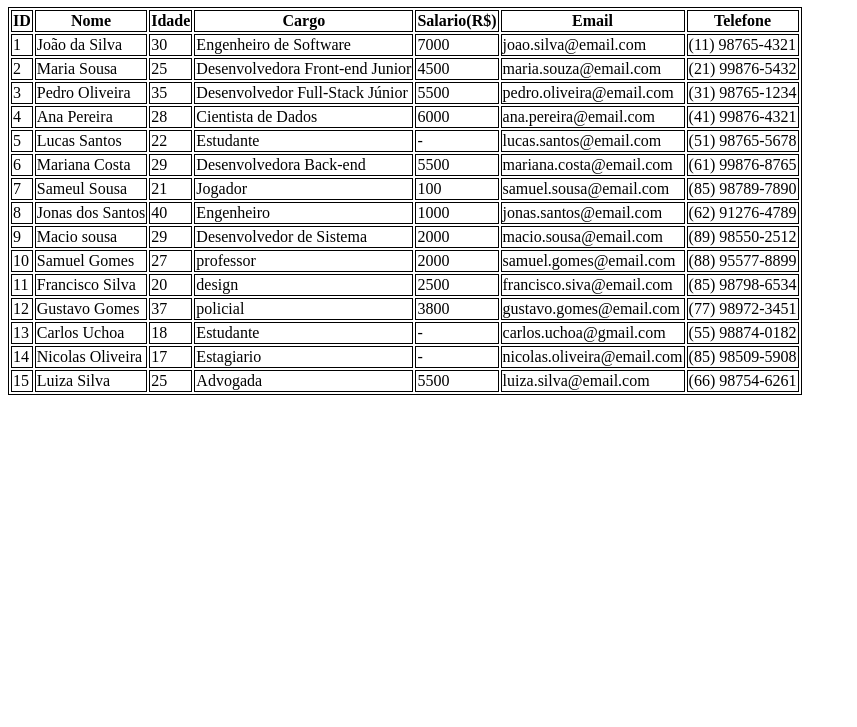
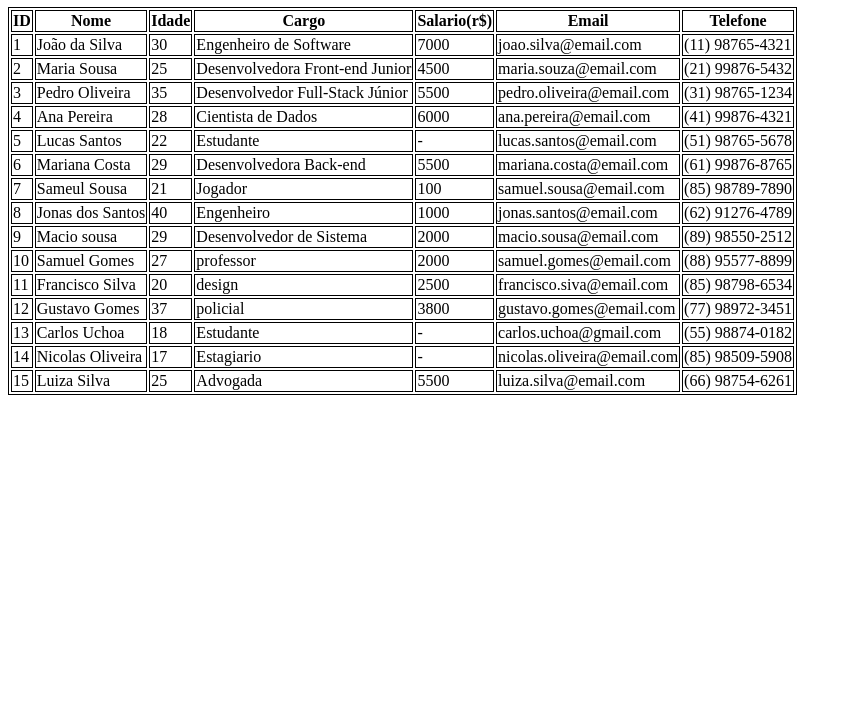
Before and after one commit to wesley-08/projeto-pessoal-lista-de-inscritos, a plain HTML site: page index.html in a window 1280 px wide. Shown: the part 73-800 px from the top of the page, without its empty margins (0-857 px from the left). Drawn offline with Linux system fonts and the light colour scheme.

Commit message:
Update index.html

```diff
--- a/index.html
+++ b/index.html
@@ -18,7 +18,7 @@
               <th>Nome</th>
               <th>Idade</th>
               <th>Cargo</th>
-              <th>Salario(R$)</th>
+              <th>Salario(r$)</th>
               <th>Email</th>
               <th>Telefone</th>
             </tr>
```
